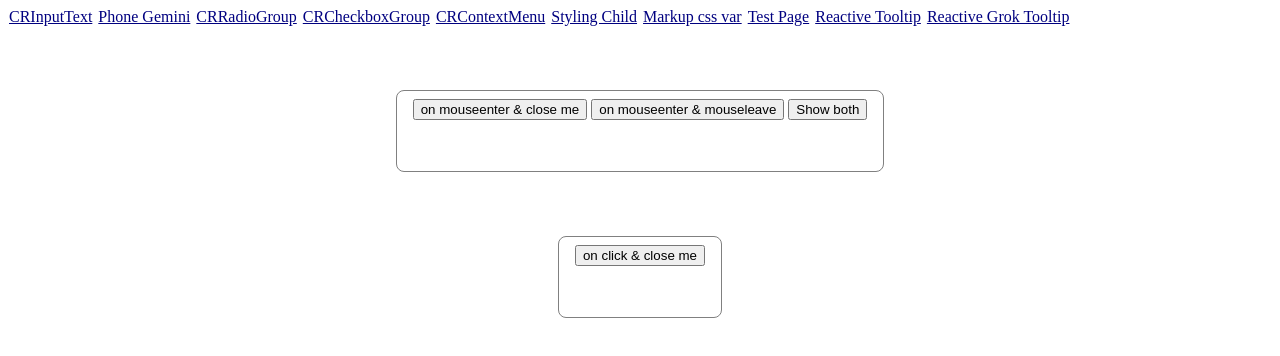
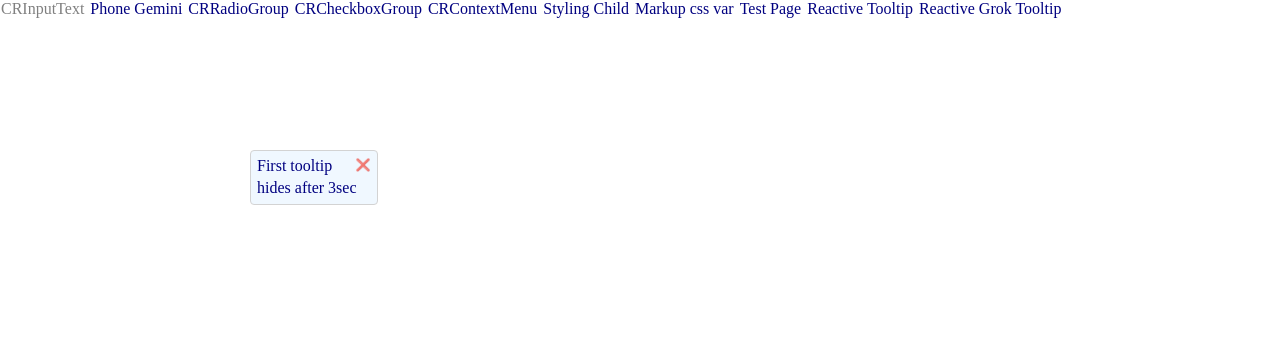
Before and after one commit to mbanem/cr-components, a SvelteKit app: page /tooltip-grok in a window 1280 px wide. Shown: the top 356 px of the page. Built offline with nearby package versions, Linux system fonts and the light colour scheme.

Commit message:
Implemented TPosition to show toolbar ata point with timeout or x close

```diff
--- a/src/routes/+layout.svelte
+++ b/src/routes/+layout.svelte
@@ -27,7 +27,7 @@
 	a {
 		display: inline-block;
 		padding: 0 1px;
-		text-decoration: nobe;
+		text-decoration: none;
 		color: navy;
 		&:hover {
 			color: gray;
--- a/src/routes/tooltip-grok/+page.svelte
+++ b/src/routes/tooltip-grok/+page.svelte
@@ -10,47 +10,51 @@
 		THovered
 	} from '$lib/types/tooltip-args';
 
-	let btn1: HTMLButtonElement;
-	let btn2: HTMLButtonElement;
-	let btn3: HTMLButtonElement;
+	// let btn1: HTMLButtonElement;
+	// let btn2: HTMLButtonElement;
+	// let btn3: HTMLButtonElement;
 
 	let tip1: CRReactiveTooltip;
-	let tip2: CRReactiveTooltip;
-	let tip3: CRReactiveTooltip;
+	// let tip2: CRReactiveTooltip;
+	// let tip3: CRReactiveTooltip;
 
 	// some (Partial)of tooltip-args used in this page
 	const ttOptions = {
 		stick: 'left',
 		content: 'First tooltip\nhides after 3sec',
 		timeout: 3000,
-		showOn: 'mouseenter' as TShow,
-		userStyles: { color: 'red', backgroundColor: 'cornsilk' }
+		anchor: { x: 50, y: 150 },
+		userStyles: {
+			color: 'navy',
+			backgroundColor: 'aliceblue',
+			padding: '4px 6px',
+			border: '1px solid lightgray',
+			borderRadius: '4px'
+		}
 	} satisfies Partial<ITooltipOptions>;
 
 	// $effect will take care of bnt1,btn2,btn3 to be ready
 	$effect(() => {
-		tip1 = new CRReactiveTooltip({
-			...ttOptions,
-			anchor: btn1
-		});
-		tip2 = new CRReactiveTooltip({
-			...ttOptions,
-			anchor: btn2,
-			stick: 'below',
-			content: 'Second tooltip,different style',
-			showOn: 'mouseenter',
-			hideOn: 'mouseleave',
-			userStyles: { backgroundColor: 'aliceblue' }
-		});
-		tip3 = new CRReactiveTooltip({
-			...ttOptions,
-			anchor: btn3,
-			stick: 'left',
-			content: 'Third tooltip,different style',
-			timeout: 0,
-			showOn: 'click',
-			userStyles: { color: 'navy', backgroundColor: 'aliceblue' }
-		});
+		tip1 = new CRReactiveTooltip(ttOptions);
+		let tip2 = new CRReactiveTooltip({ ...ttOptions, timeout: 0, anchor: { x: 250, y: 150 } });
+		// tip2 = new CRReactiveTooltip({
+		// 	...ttOptions,
+		// 	anchor: btn2,
+		// 	stick: 'below',
+		// 	content: 'Second tooltip,different style',
+		// 	showOn: 'mouseenter',
+		// 	hideOn: 'mouseleave',
+		// 	userStyles: { backgroundColor: 'aliceblue' }
+		// });
+		// tip3 = new CRReactiveTooltip({
+		// 	...ttOptions,
+		// 	anchor: btn3,
+		// 	stick: 'left',
+		// 	content: 'Third tooltip,different style',
+		// 	timeout: 0,
+		// 	showOn: 'click',
+		// 	userStyles: { color: 'navy', backgroundColor: 'aliceblue' }
+		// });
 	});
 
 	function showBoth() {
@@ -78,7 +82,7 @@
 		// (tip1.content = 'Second position\nmved from above'),
 		// (tip1.userStyles = { color: 'blue', backgroundColor: 'lightgreen', stick: 'above' }),
 		// tip1).show();
-		((tip2.timeout = 8000), (tip2.content = 'will hide in 8 seconds'), tip2).show(); // both will be visible at the same time
+		// ((tip2.timeout = 8000), (tip2.content = 'will hide in 8 seconds'), tip2).show(); // both will be visible at the same time
 		// reveert tooltip to the starting state as hid will not clear tooltip
 
 		// change some options on tip1 when 4 sec elapse
@@ -92,7 +96,7 @@
 	}
 </script>
 
-<div class="wrapper">
+<!-- <div class="wrapper">
 	<button
 		bind:this={btn1}
 		onmouseenter={() =>
@@ -115,7 +119,7 @@
 </div>
 <div class="wrapper">
 	<button bind:this={btn3}>on click & close me</button>
-</div>
+</div> -->
 
 <style lang="scss">
 	.wrapper {
--- a/src/routes/tooltip-grok/CRReactiveTooltip.ts
+++ b/src/routes/tooltip-grok/CRReactiveTooltip.ts
@@ -1,13 +1,13 @@
-import type { THovered, TContent, TStick, TUserStyles, TShow, THide, TOnClose, } from '$lib/types/tooltip-args'
-import { setupEventHandlers } from '$lib/utils/setupEventHandlers';
-import { throws } from 'assert';
+import type { THovered, TContent, TStick, TUserStyles, TShow, THide, TOnClose, TPosition } from '$lib/types/tooltip-args'
+import { isTPosition } from '$lib/utils/client-helpers';
+// import { throws } from 'assert';
 import { tick } from 'svelte';
 
 export interface ITooltipOptions {
   anchor: THovered;
   content: HTMLElement | string;
   timeout: number
-  showOn: TShow;
+  showOn?: TShow;
   hideOn?: THide
   stick?: TStick;
   userStyles?: TUserStyles;
@@ -41,29 +41,25 @@ export class CRReactiveTooltip {
       timeout,
       userStyles
     } = options;
-
     this._content = content;
     this.showOn = showOn
     this.hideOn = hideOn
-    log('this.hideOn', this.hideOn)
-    this._anchor = anchor;
+    this.anchor = anchor;
     this.timeout = timeout
-    if (anchor instanceof HTMLElement) {
-      // 1. It is a DOM element
-    } else if (anchor instanceof MouseEvent) {
-      // 2. It is a MouseEvent
-      // console.log('document when mouseEvent')
-      this._anchor = document.elementFromPoint(anchor.clientX, anchor.clientY) as HTMLElement;
-    }
 
-    this.setAnchor()
-    this.setShowHandler(this.showOn)
-    this.setHideHandler(this.hideOn)
     this.stick = stick as TStick;
     // console.log('stick', stick)
     this.userStyles = { ...userStyles, boxSize: 'border-box' } as TUserStyles
+
+    if (isTPosition(anchor)) {
+      this.createElement(anchor);
+      (this.tooltipEl as HTMLElement).style.opacity = '1'
+    } else {
+      this.createElement()
+      this.setShowHandler(this.showOn)
+      this.setHideHandler(this.hideOn)
+    }
     // this.onClose = onClose as TOnClose;
-    this.createElement()
   }
   isActive() {
     return this.tooltipEl !== undefined;
@@ -81,6 +77,24 @@ export class CRReactiveTooltip {
     }
   }
   private shapes: Partial<ITooltipOptions>[] = []
+  private set anchor(anchor: any) {
+    if (anchor instanceof HTMLElement) {
+      this._anchor = anchor
+    } else if (anchor instanceof MouseEvent) {
+      this._anchor = document.elementFromPoint(anchor.clientX, anchor.clientY) as HTMLElement;
+    } else if (isTPosition(anchor)) {
+      this._anchor = new DOMRect(anchor.x, anchor.y) as THovered
+    } else {
+      throw new Error('anchor is not THovered -- HTMLElement, string or {x:number, y:number}')
+    }
+  }
+  private set anchorrect(anchor: any) {
+    if (anchor instanceof HTMLElement || anchor instanceof MouseEvent) {
+      this.anchorRect = (this._anchor as HTMLElement).getBoundingClientRect()
+    } else if (isTPosition(anchor)) {
+      this.anchorRect = new DOMRect(anchor.x, anchor.y) as DOMRect
+    }
+  }
   public reverse() {
     const opt = this.shapes.pop()
     if (opt) {
@@ -273,7 +287,7 @@ export class CRReactiveTooltip {
       ...this.userStyles
     });
   }
-  private createElement() {
+  private createElement(pos?: TPosition) {
     if (this.tooltipEl) {
       this.fadeOut()
       tick().then(() => { return new Promise((resolve) => setTimeout(resolve, 300)) })
@@ -291,8 +305,8 @@ export class CRReactiveTooltip {
       this.tooltipEl = this._content;
     }
 
-    this.tooltipEl.classList.add('dynamic-tooltip');
-    Object.assign(this.tooltipEl.style, { position: 'fixed', opacity: '0', boxSizing: 'border-box' });
+    // this.tooltipEl.classList.add('dynamic-tooltip');
+    Object.assign(this.tooltipEl.style, { position: 'fixed', opacity: '0', boxSizing: 'border-box', });
 
     // Resolve anchor
     if (this._anchor instanceof HTMLElement) {
@@ -300,7 +314,19 @@ export class CRReactiveTooltip {
     } else if (this._anchor && 'clientX' in this._anchor) {
       const el = document.elementFromPoint(this._anchor.clientX, this._anchor.clientY);
       this.anchorRect = el?.getBoundingClientRect();
+    } else if (pos) {
+      const x = `${pos.x}px`
+      const y = `${pos.y}px`
+      Object.assign(this.tooltipEl.style, {
+        position: 'absolute',
+        top: y,
+        left: x,
+        opacity: '1',
+
+        ...this.userStyles
+      })
     }
+
 
     // Close button
     if (this.timeout === 0 && !this.hideOn) {
@@ -324,6 +350,10 @@ export class CRReactiveTooltip {
       };
       this.tooltipEl.style.paddingRight = '20px';
       this.tooltipEl.appendChild(btn);
+    } else if (pos) {
+      if (this.timeout > 0) {
+        this.autoCloseTimer = setTimeout(() => this.hide(), this.timeout);
+      }
     }
 
     document.body.appendChild(this.tooltipEl);
--- a/src/styles/variables.scss
+++ b/src/styles/variables.scss
@@ -19,7 +19,16 @@ $cr-font-family: system-ui,
   --cr-input-error-color: #dc143c;
   --cr-radio-group-width: 19rem;
   --cr-disabled-color: #808080;
+
+  body {
+    padding: 0;
+    margin: 0;
+    box-sizing: border-box;
+    position: relative;
+  }
+
 }
+
 
 // 2. SCSS Variable Abstractions (Convenient shortcuts for development)
 // $cr-placeholder: #{var(--cr-color-placeholder, #9ca3af)};
@@ -48,16 +57,15 @@ $cr-input-error-color: #{var(--cr-input-error-color),#dc143c};
 $cr-input-disabled-opacity: 0.5;
 
 
-/* ---------------------------------------------------------
- Floating label
- ---------------------------------------------------------*/
+/* ---------------------------------------------------------Floating label
+---------------------------------------------------------*/
 
 $cr-label-color: #777;
 $cr-label-focus-color: #0066cc;
 
 $cr-label-background: white;
 
-:global(:root) {
+:root {
   --disabled-color: gray;
   --attr-id: #008000;
   --badge-color: #000080;
```
